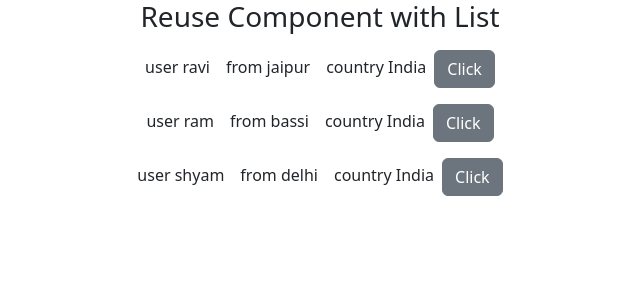
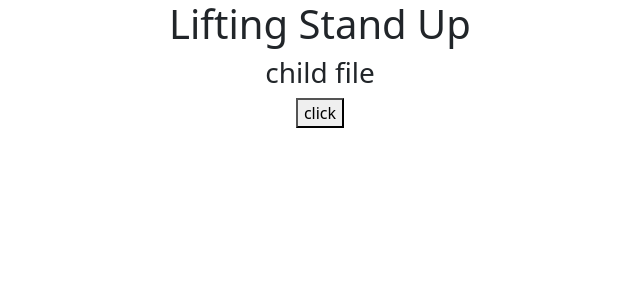
Before and after one commit to RAVIWITHGIT/React, a React (Create React App) app: page / in a window 1280 px wide. Shown: the top 300 px of the page, without its empty margins (320-960 px from the left). Built offline with nearby package versions, Linux system fonts and the light colour scheme.

Commit message:
Send Data from Child to Parent

```diff
--- a/src/App.js
+++ b/src/App.js
@@ -1,12 +1,12 @@
 import React from 'react';
-import Tut36 from './tut36_ReuseComponent/tut36';
+import Tut38parent from './tut38_DataChild_to_Parent/tut38Parent';
 
 
 
 function App() {
 
   return (
-    <Tut36/>
+    <Tut38parent/>
   );
 }
 
--- /dev/null
+++ b/src/tut38_DataChild_to_Parent/tut38Child.js
@@ -0,0 +1,13 @@
+import React from 'react'
+
+const Tut38Child = (props) => {
+    const Message = "Hello Ravi How Are you"
+  return (
+    <>
+      <h3>child file</h3>
+      <button onClick={()=>props.myalert(Message)}>click</button>
+    </>
+  )
+}
+
+export default Tut38Child
--- /dev/null
+++ b/src/tut38_DataChild_to_Parent/tut38Parent.js
@@ -0,0 +1,22 @@
+/*
+1.here we discuss about how to send data child to parent
+2. This mechanism also call Lifting Stand Up
+*/
+
+
+import React from 'react'
+import Tut38Child from './tut38Child'
+
+const Tut38parent = () => {
+  const myfun = (getvalue)=>{
+    alert(getvalue)
+  }
+  return (
+    <div className='text-center'>
+      <h1>Lifting Stand Up</h1>
+      <Tut38Child myalert={myfun}/>
+    </div>
+  )
+}
+
+export default Tut38parent
```
